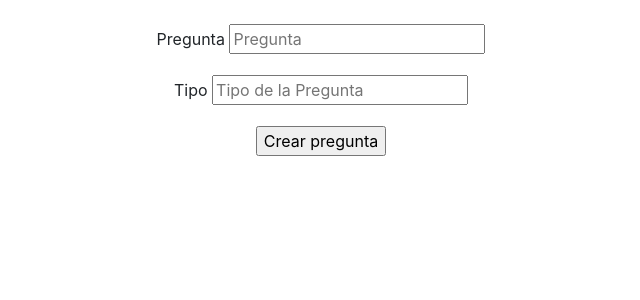
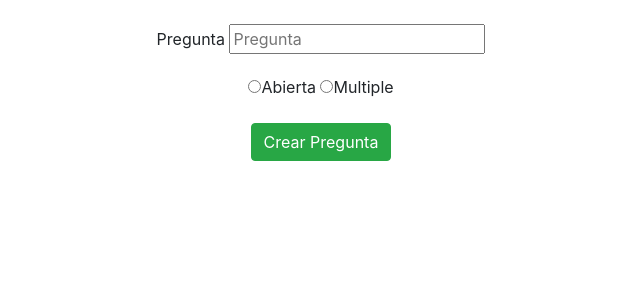
Before and after one commit to pwnGIGO/Proyecto-de-Ingenieria-de-Software, a CodeIgniter app: page /Proyecto-de-Ingenieria-de-Software/Admin/Crear_Pregunta in a window 1280 px wide. Shown: the part 56-356 px from the top of the page, without its empty margins (319-959 px from the left). Run offline with CodeIgniter, Linux system fonts and the light colour scheme.

Commit message:
Version 1.2.1

```diff
--- a/CodeIgniter/application/controllers/preguntasController.php
+++ b/CodeIgniter/application/controllers/preguntasController.php
@@ -15,7 +15,9 @@
 				'tipoPregunta' => $this->input->post('tipoPregunta')
 			);
 			$this->pregunta_model->create($dato);
-			$this->load->view('preguntas/read');
+
+			// Regresa a la vista
+			redirect(base_url() . "Admin/Preguntas");
 		}
 
 		function obtenerPreguntas(){
--- a/CodeIgniter/application/models/pregunta_model.php
+++ b/CodeIgniter/application/models/pregunta_model.php
@@ -13,7 +13,7 @@
 					'pregunta' => $pregunta['pregunta'],
 					'tipoPregunta' => $pregunta['tipoPregunta']
 			);
-			$this->db->insert('pregunta', $nuevo);
+			$this->db->insert('pregunta', $insert);
 		}
 
 		// Se obtienen todas las preguntas de la Base de Datos
--- a/CodeIgniter/application/views/admin/preguntas/create.php
+++ b/CodeIgniter/application/views/admin/preguntas/create.php
@@ -1,6 +1,6 @@
 		<?php
 			$pregunta = array(
-				'name' => 'Pregunta',
+				'name' => 'pregunta',
 				'placeholder' => 'Pregunta',
 				'required' => 'required'
 			);
@@ -15,15 +15,23 @@
 		?>
 
 		<div align="center">
-			<?= form_open('') ?>
+			<?= form_open($crearPregunta_url) ?>
 				<div class="form-group">
-					<?= form_label('Pregunta','pregunta') ?>
+					<?= form_label('Pregunta','Pregunta') ?>
 					<?= form_input($pregunta) ?>
 				</div>
 				<div class="form-group">
-					<?= form_label('Tipo','tipoPregunta') ?>
-					<?= form_input($tipoPregunta) ?>
+					<label class="radio-inline">
+						<input type="radio" name="preguntaAbierta">Abierta
+					</label>
+					<label class="radio-inline">
+						<input type="radio" name="preguntaMultple">Multiple
+					</label>
 				</div>
-				<?= form_submit('', 'Crear pregunta') ?>
+				<div align="center">
+			<a href="<?php echo $crearPregunta_url?>">
+				<input class="btn btn-success" type="submit" name="" value="Crear Pregunta">
+			</a>
+		</div>
 			<?= form_close()?>
 		</div>
--- a/CodeIgniter/application/views/admin/preguntas/read.php
+++ b/CodeIgniter/application/views/admin/preguntas/read.php
@@ -3,8 +3,9 @@
 			$crearPregunta_url = base_url() . "Admin/Crear_Pregunta";
 		?>
 		<div align="center">
-			<button  type="button" class="btn btn-success">Crear Pregunta</button>
-			<a href="<?php echo $crearPregunta_url?>">Crear Pregunta</a>
+			<a href="<?php echo $crearPregunta_url?>">
+				<input class="btn btn-success" type="button" name="" value="Crear Pregunta">
+			</a>
 		</div>
 		<br><br>
 		<table class="table table-hover">
```
